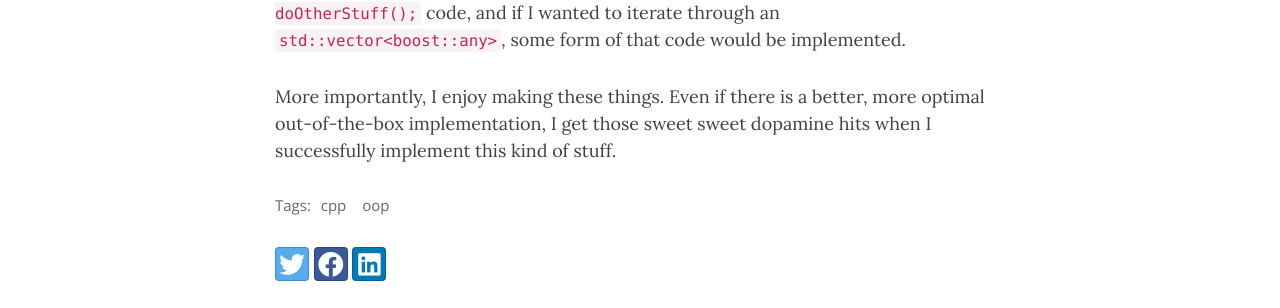
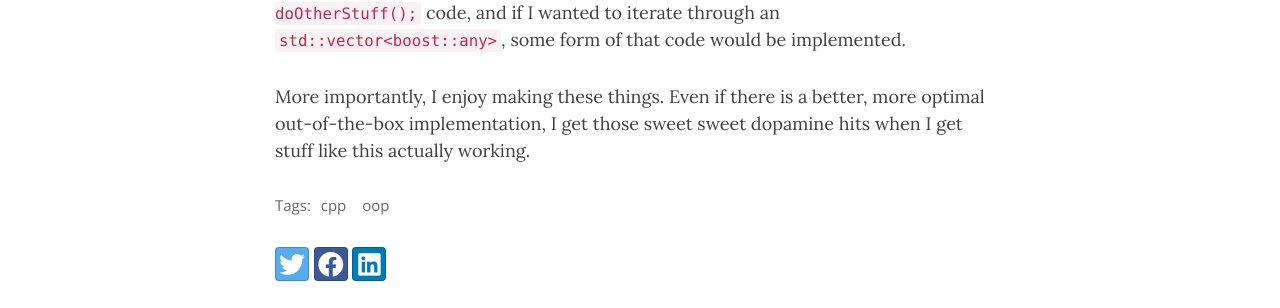
Before and after one commit to g2valdez/willievaldez.github.io, a Jekyll site: the page built from _posts/2020-10-08-UntypedContainer.md, in a window 1280 px wide and 900 px high, scrolled down 3882 px. Shown: the part 256-564 px from the top of the window. Built offline with Jekyll 4.4.1, drawn with Linux system fonts in a browser that asks for light colours; nearby versions of some CDN libraries.

Commit message:
tweak to bp3

```diff
--- a/_posts/2020-10-08-UntypedContainer.md
+++ b/_posts/2020-10-08-UntypedContainer.md
@@ -142,4 +142,4 @@ If you want a typeless container, why not just use an `std::vector<void*>` or [b
 The problem with `void*` is that it's *too* loosely typed. After casting something to a `void*` it's virtually impossible to get the original object type. At that point, I wouldn't be able to run specialized functions based on the object's type.
 I personally have an aversion of any kind of `if (type1) doStuff(); else if (type2) doOtherStuff();` code, and if I wanted to iterate through an `std::vector<boost::any>`, some form of that code would be implemented.
 
-More importantly, I enjoy making these things. Even if there is a better, more optimal out-of-the-box implementation, I get those sweet sweet dopamine hits when I successfully implement this kind of stuff.
+More importantly, I enjoy making these things. Even if there is a better, more optimal out-of-the-box implementation, I get those sweet sweet dopamine hits when I get stuff like this actually working.
```
